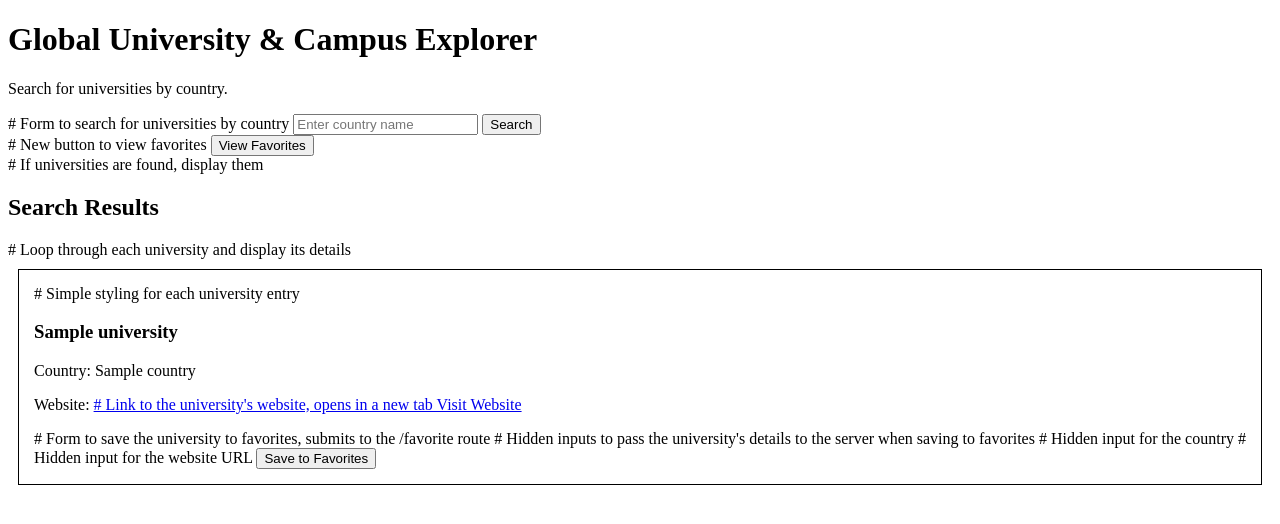
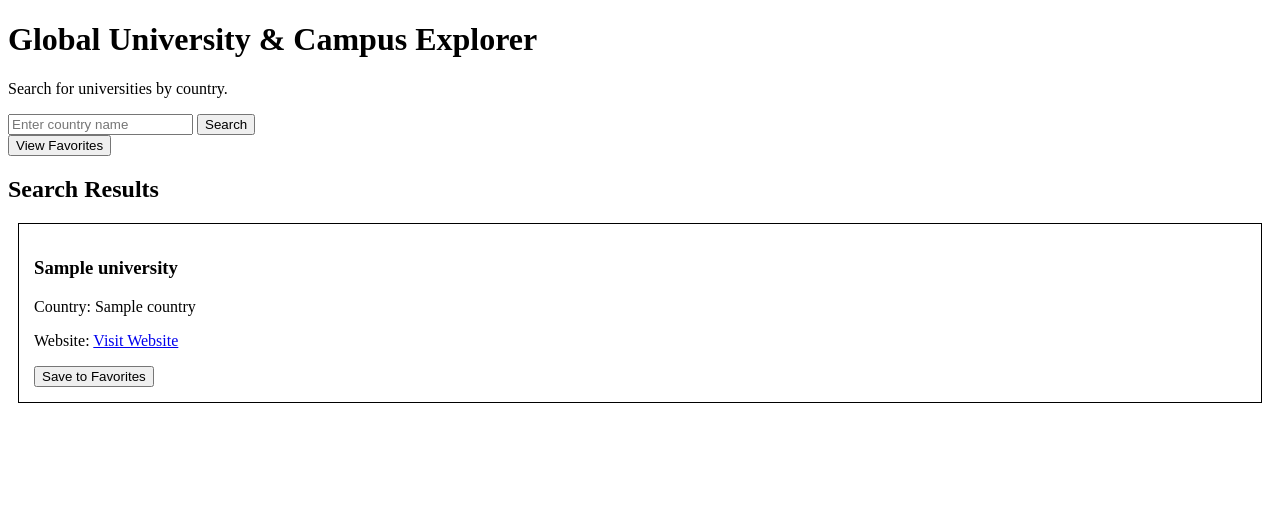
Before and after one commit to hcyber7/global-university-campus-explorer, a Flask app: template templates/index.html in a window 1280 px wide. Shown: the top 524 px of the page. Run offline with Flask 3, Linux system fonts and the light colour scheme; the template is opened without the code that fills it: most values are stand-ins (such as "Sample title", 1, 10 or a date in 2020).

Commit message:
Changed documentation/comments v2

```diff
--- a/templates/index.html
+++ b/templates/index.html
@@ -12,7 +12,7 @@
     <p>Search for universities by country.</p>
 
 
-<form method="POST">   # Form to search for universities by country
+<form method="POST">   <!-- Form to handle the search functionality, submits to the same route with POST method -->
 <input
     type="text"
     name="country"
@@ -24,18 +24,18 @@
 </form>
 
 
-<form action="/favorites">   # New button to view favorites
+<form action="/favorites">   <!-- New button to view favorites -->
     <button type="submit">View Favorites</button>
 </form>
 
 
-{% if universities %}    # If universities are found, display them
+{% if universities %}    <!-- If universities are found, display them -->
 
     <h2>Search Results</h2>
 
-    {% for university in universities %}  # Loop through each university and display its details
+    {% for university in universities %}  <!-- Loop through each university and display its details -->
 
-        <div style="border:1px solid black; padding:15px; margin:10px;">    # Simple styling for each university entry
+        <div style="border:1px solid black; padding:15px; margin:10px;">    <!-- Simple styling for each university entry -->
 
             <h3>{{ university.name }}</h3>
 
@@ -43,16 +43,16 @@
 
             <p>
                 Website:
-                <a href="{{ university.web_pages[0] }}" target="_blank">  # Link to the university's website, opens in a new tab
+                <a href="{{ university.web_pages[0] }}" target="_blank">  <!-- Link to the university's website, opens in a new tab -->
                     Visit Website
                 </a>
             </p>
 
-        <form method="POST" action="/favorite">  # Form to save the university to favorites, submits to the /favorite route
+        <form method="POST" action="/favorite">  <!-- Form to save the university to favorites, submits to the /favorite route -->
 
-            <input type="hidden" name="name" value="{{ university.name }}">  # Hidden inputs to pass the university's details to the server when saving to favorites
-            <input type="hidden" name="country" value="{{ university.country }}"> # Hidden input for the country
-            <input type="hidden" name="website" value="{{ university.web_pages[0] }}"> # Hidden input for the website URL
+            <input type="hidden" name="name" value="{{ university.name }}">  <!-- Hidden inputs to pass the university's details to the server when saving to favorites -->
+            <input type="hidden" name="country" value="{{ university.country }}"> <!-- Hidden input for the country -->
+            <input type="hidden" name="website" value="{{ university.web_pages[0] }}"> <!-- Hidden input for the website URL -->
 
             <button type="submit">Save to Favorites</button>
 
@@ -62,7 +62,7 @@
 
     {% endfor %}
 
-{% elif searched_country %}   # If a search was made but no universities were found, display a message
+{% elif searched_country %}   <!-- If a search was made but no universities were found, display a message -->
 
     <h2>No universities found for "{{ searched_country }}"</h2>
 
```
